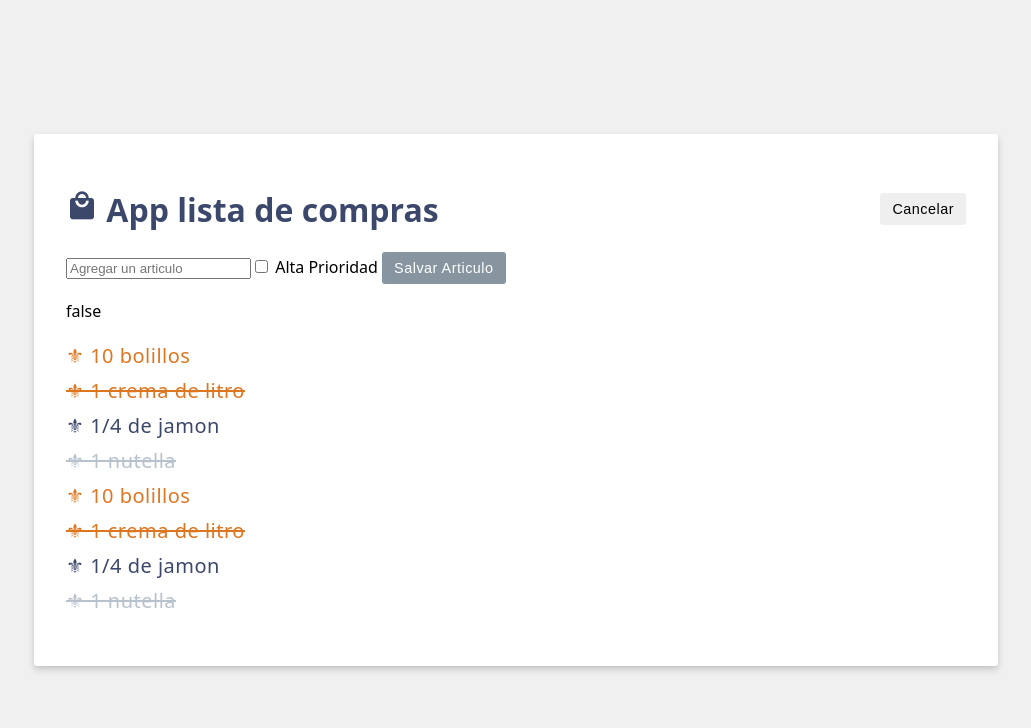
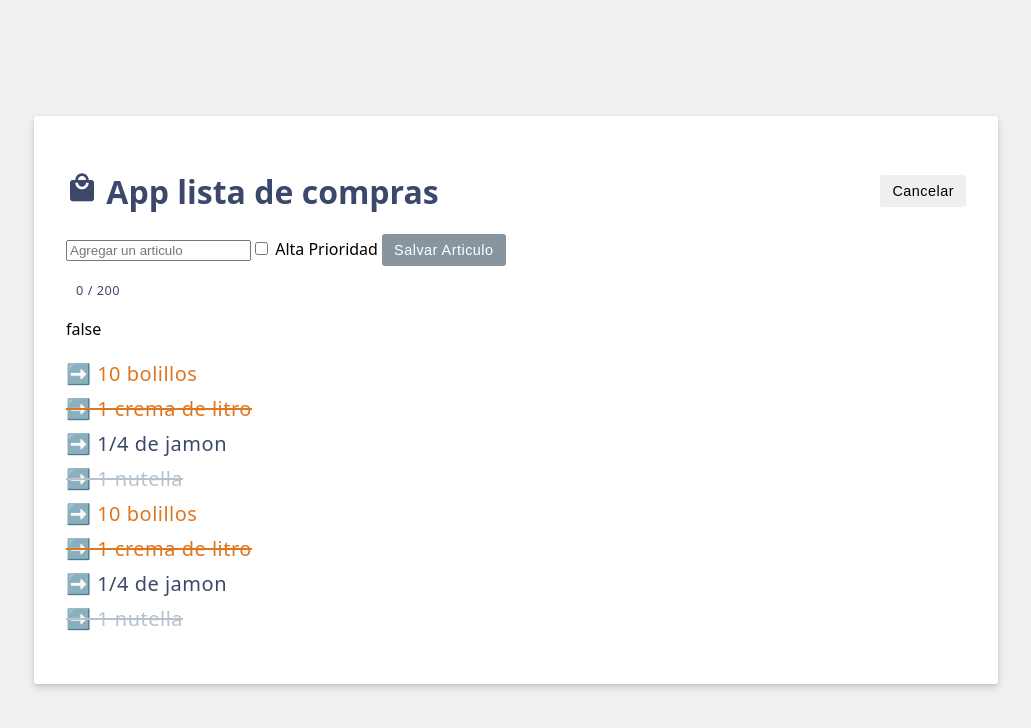
Before and after one commit to Uribe02/dadm__2024B, a Vue app: page / in a window 1280 px wide. Shown: the top 728 px of the page, without its empty margins (124-1155 px from the left). Built offline with nearby package versions, Linux system fonts and the light colour scheme.

Commit message:
🧸FEAD:Propiedades computadas

```diff
--- a/src/App.vue
+++ b/src/App.vue
@@ -1,5 +1,7 @@
 <script setup>
-import { ref } from 'vue';
+
+import { ref, computed } from "vue";
+
 // Modelo
 const header = ref('App lista de compras');
 //---items---
@@ -19,10 +21,12 @@ const items = ref([
 const seveItem = () => {
   //accediendo a la variable reactiva items value.
   items.value.push({id:items.value.length + 1, label: newItem.value,
+    //---Funcionamiento de items de alta prioridad--
     highPriority: newItemHighPriority.value
   });
   //limpia el imput (la entrada de texto)
   newItem.value='';
+  //---Funcionamiento de items de alta prioridad--
   newItemHighPriority.value = false;
 };
 //---formulario--
@@ -31,17 +35,24 @@ const newItemHighPriority = ref(false);
 const editing = ref(true);
 const activateEdition = (activate)=>{
   editing.value=activate;
+  //---Funcionamiento de items de alta prioridad--
   newItemHighPriority.value = false;
 };
 // Alternando estado de compra del item
 const togglePurchased = (item) => {
   item.purchased = !item.purchased;
 };
+// Creando una propiedad computada
+const characterCount = computed(()=>{
+  // Toda propiedad computada debe regresar un valor
+  return newItem.value.length;
+});
+//metodos
 
-//metodos
 </script>
 
 <template>
+
 
 <div class="header">
   <h1>
@@ -94,12 +105,17 @@ const togglePurchased = (item) => {
   class="btn btn-primary">
     Salvar Articulo
   </button>
+  	<!-- Contador -->
+    <p class="counter">
+    {{ characterCount }} / 200
+  </p>
   </form>
   <ul></ul>
 
   {{ iceCreamFlavors }}
   <ul></ul>
   {{ newItemHighPriority }}
+
   <!-- Lista -->
    <!-- desestructuracion -->
   <!-- desestructurando index
@@ -113,7 +129,7 @@ const togglePurchased = (item) => {
       v-bind:key="item.id"
       :class="{ strikeout: item.purchased, priority: item.priority }"
     >
-      ⚜ {{ item.label }}
+      ➡️ {{ item.label }}
     </li>
   </ul>
   <p v-if="items.length === 0">🥀 No hay elementos en la lista</p>
```
